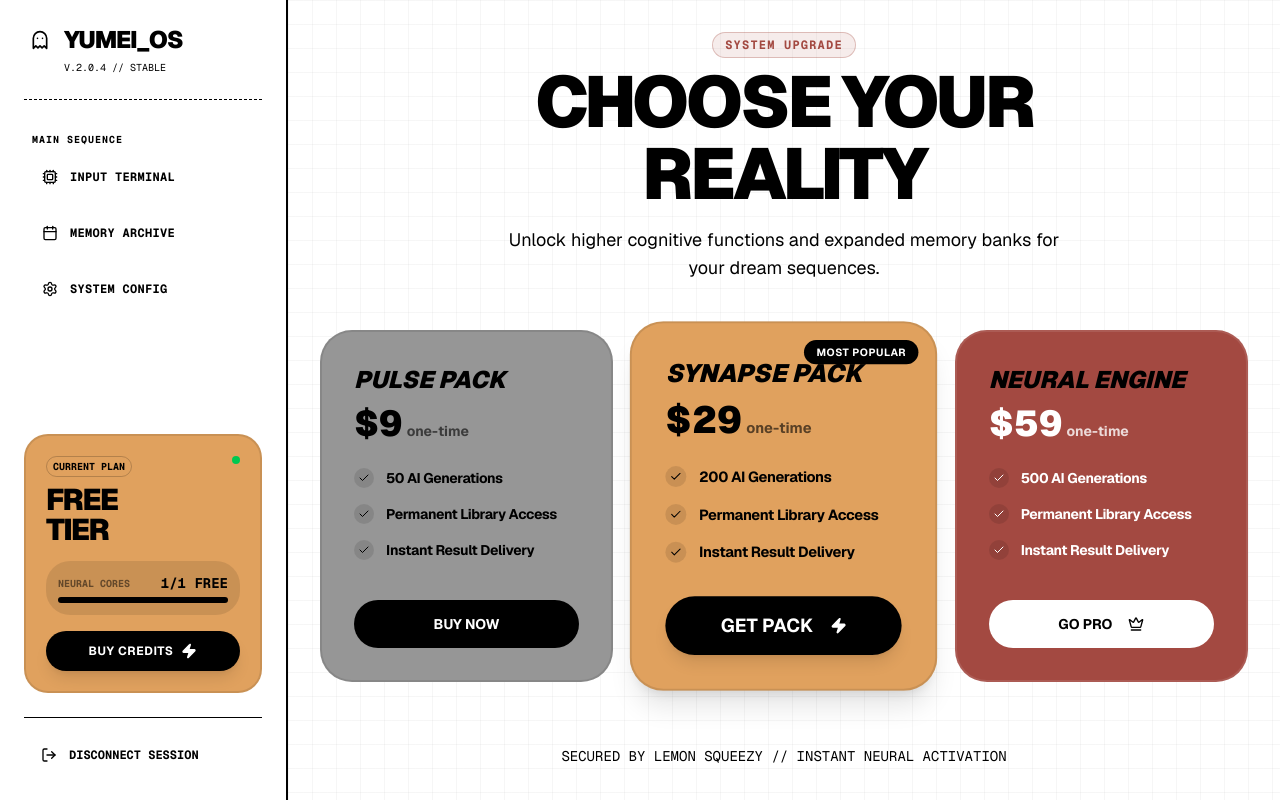
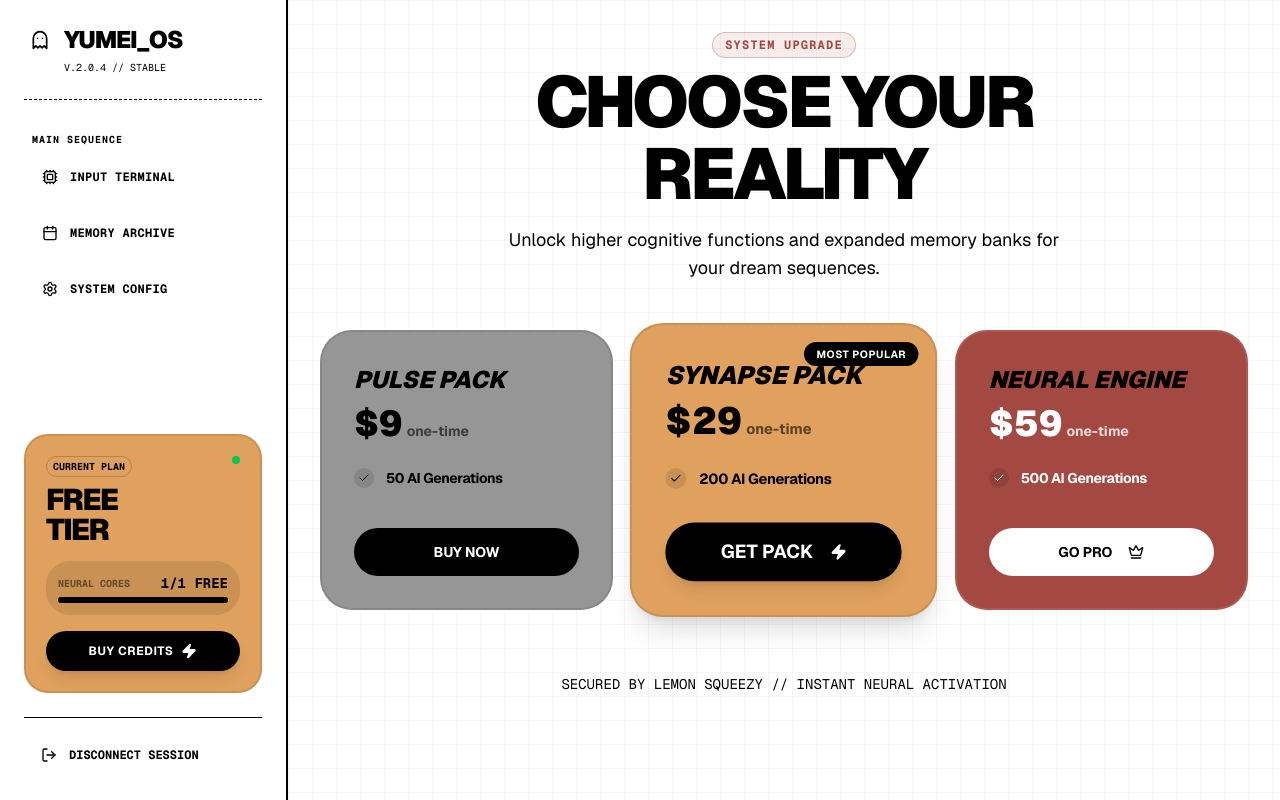
Before and after one commit to klepi21/yumei, a Next.js app: page /dream/upgrade in a window 1280 px wide. Built offline with nearby package versions, Linux system fonts and the light colour scheme; no server answers; sample sign-in values are in the browser's storage.

Commit message:
UI: extreme simplification of upgrade pack features - credits only

```diff
--- a/app/dream/upgrade/page.tsx
+++ b/app/dream/upgrade/page.tsx
@@ -34,8 +34,6 @@ export default function UpgradePage() {
 
                     <div className="flex-1 space-y-4 mb-8">
                         <FeatureItem text="50 AI Generations" />
-                        <FeatureItem text="Permanent Library Access" />
-                        <FeatureItem text="Instant Result Delivery" />
                     </div>
 
                     <Button className="w-full bg-black text-white hover:bg-zinc-900 border-none font-bold rounded-xl h-12 uppercase">
@@ -59,8 +57,6 @@ export default function UpgradePage() {
 
                     <div className="flex-1 space-y-4 mb-8">
                         <FeatureItem text="200 AI Generations" />
-                        <FeatureItem text="Permanent Library Access" />
-                        <FeatureItem text="Instant Result Delivery" />
                     </div>
 
                     <Link href="#" className="w-full">
@@ -82,8 +78,6 @@ export default function UpgradePage() {
 
                     <div className="flex-1 space-y-4 mb-8">
                         <FeatureItem text="500 AI Generations" />
-                        <FeatureItem text="Permanent Library Access" />
-                        <FeatureItem text="Instant Result Delivery" />
                     </div>
 
                     <Link href="#" className="w-full">
```
